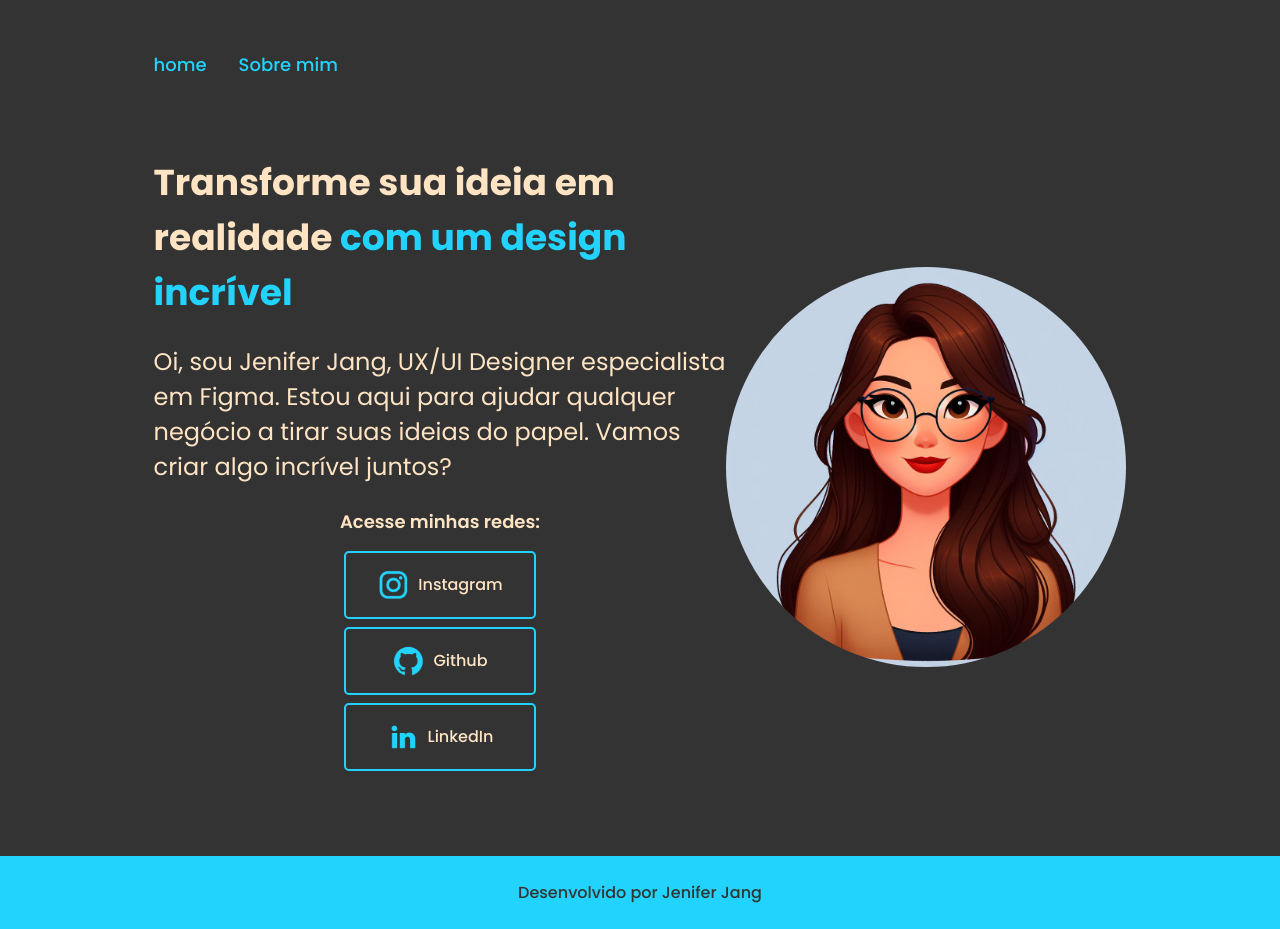
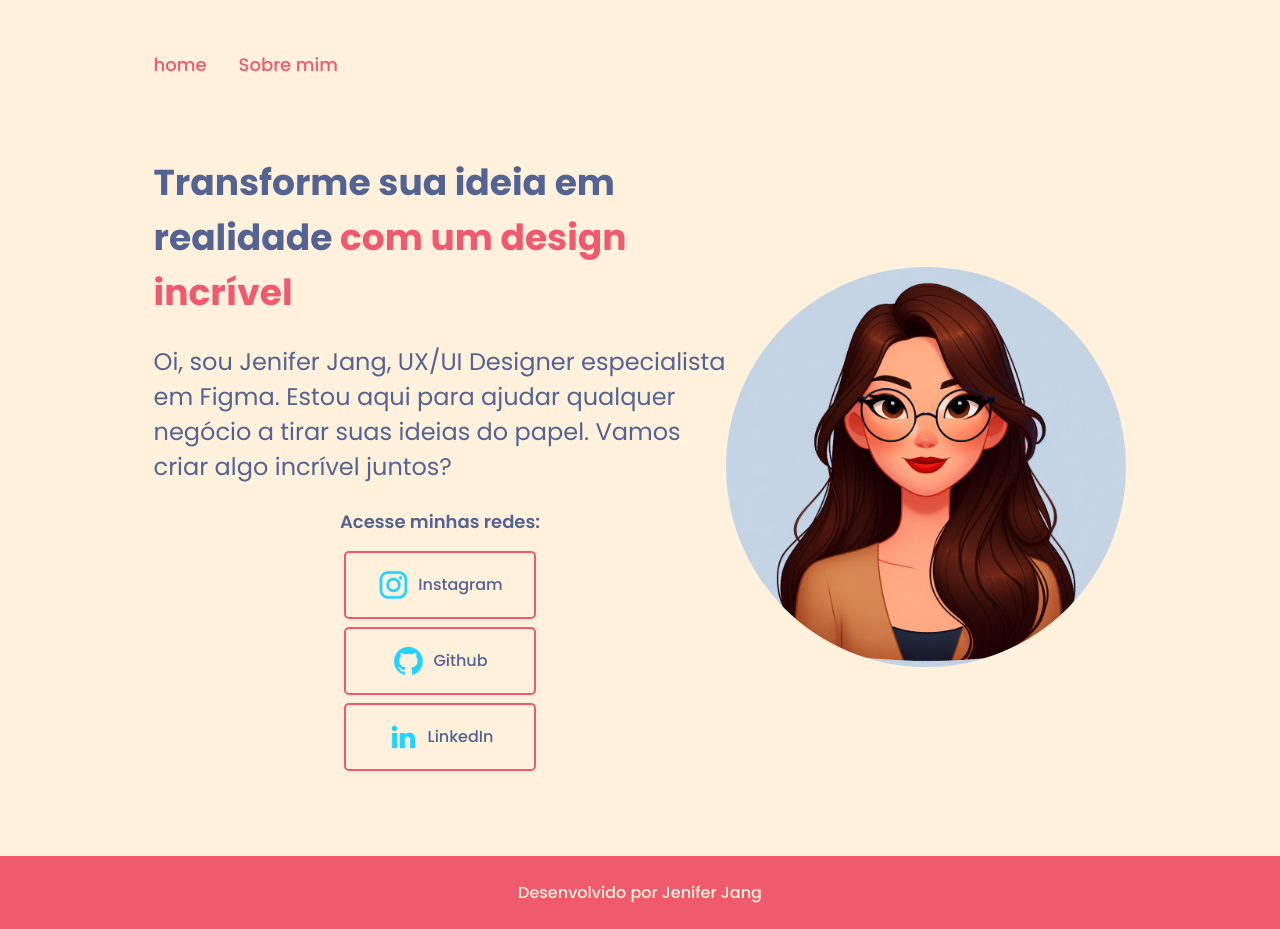
Before and after one commit to jjangj/PosWeb_Padroes02, a plain HTML site: page index.html in a window 1280 px wide. Drawn offline with Linux system fonts and the light colour scheme.

Commit message:
Alteração de cores e variaveis

```diff
--- a/Style/style.css
+++ b/Style/style.css
@@ -1,5 +1,12 @@
+@import url('https://fonts.googleapis.com/css2?family=Poppins:ital,wght@0,100;0,200;0,300;0,400;0,500;0,600;0,700;0,800;0,900;1,100;1,200;1,300;1,400;1,500;1,600;1,700;1,800;1,900&display=swap');
 
-@import url('https://fonts.googleapis.com/css2?family=Poppins:ital,wght@0,100;0,200;0,300;0,400;0,500;0,600;0,700;0,800;0,900;1,100;1,200;1,300;1,400;1,500;1,600;1,700;1,800;1,900&display=swap');
+:root{
+  --cor-primaria: #FFF1DB;
+  --cor-secundaria: #EF5A6F;
+  --cor-ternaria: #536493;
+  --cor-hover: #EF5A6F;
+  --Poppins-regular: 'Poppins';
+}
 
 *{
   margin: 0;
@@ -8,7 +15,7 @@
 
 body{
   /* height: 100vh; */
-  background-color: #333333;
+  background-color: var(--cor-primaria);
   box-sizing: border-box;
 }
 
@@ -22,9 +29,9 @@ body{
 }
 
 .cabecalho__menu__link{
-  color: #22D4FD;
+  color: var(--cor-secundaria);
   text-decoration: none;
-  font-family: Poppins;
+  font-family: var(--Poppins-regular);
   font-size: 18px;
   font-weight: 500;
 }
@@ -45,21 +52,22 @@ body{
 
 
 .apresentacao__conteudo__titulo{
-  font-family: Poppins;
+  font-family: var(--Poppins-regular);
   font-size: 36px;
-  color: bisque;
+  color: var(--cor-ternaria);
 }
 
 .apresentacao__conteudo__texto{
-  font-family: Poppins;
+  font-family: var(--Poppins-regular);
   font-size: 24px;
-  color: bisque;
+  color: var(--cor-ternaria);
 }
 
 .apresentacao__conteudo__sobre{
-  font-family: Poppins;
+  font-family: var(--Poppins-regular);
   font-size: 16px;
-  color: bisque;
+  font-weight: 500;
+  color: var(--cor-ternaria);
 }
 
 .apresentacao__links{
@@ -73,12 +81,12 @@ body{
   display: flex;
   align-items: center;
   justify-content: center;
-  background-color: #333333;
-  border: 2px solid #22D4FD;
-  border-color: #22D4FD;
-  font-family: Poppins;
+  background-color: var(--cor-primaria);
+  border: 2px solid var(--cor-secundaria);
+  border-color: var(--cor-secundaria);
+  font-family: var(--Poppins-regular);
   font-weight: 500;
-  color:bisque;
+  color: var(--cor-ternaria);
   padding-top: 16px;
   padding-bottom: 16px;
   padding-left: 24px;
@@ -90,14 +98,15 @@ body{
 }
 
 .apresentacao__links__link:hover{
-  background-color: #272727;
+  background-color: var(--cor-hover);
+  color: var(--cor-primaria);
 }
 
 .apresentacao__conteudo__redes__sociais{
-  font-family: Poppins;
+  font-family: var(--Poppins-regular);
   font-size: 18px;
   font-weight: 600;
-  color:bisque;
+  color: var(--cor-ternaria);
   margin-bottom: 16px;
 }
 
@@ -114,7 +123,7 @@ body{
 }
 
 .titulo__destaque{
-  color:#22D4FD;
+  color:var(--cor-secundaria);
 }
 
 #foto{
@@ -124,10 +133,10 @@ body{
 }
 
 .rodape{
-  background-color: #22D4FD;
-  color: #333333;
+  background-color: var(--cor-secundaria);
+  color: var(--cor-primaria);
   padding: 24px;
-  font-family: Poppins;
+  font-family: var(--Poppins-regular);
   font-weight: 500;
   display: flex;
   justify-content: center;
--- a/index.html
+++ b/index.html
@@ -28,7 +28,7 @@
             <img src="Assets\github.png" class="rede__social">
             Github
           </a>
-          <a class="apresentacao__links__link" id="link3" href="https://github.com/jjjang">
+          <a class="apresentacao__links__link" id="link3" href="https://linkedin.com/jeniferjang">
             <img src="Assets\linkedin.png" class="rede__social">
             LinkedIn
           </a>
```
